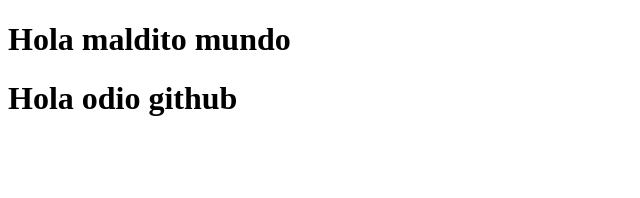
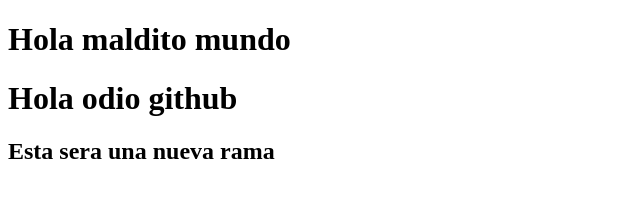
Before and after one commit to alexcortezconde/cuarto-repo, a plain HTML site: page index.html in a window 1280 px wide. Shown: the whole page, without its empty margins (0-640 px from the left). Drawn offline with Linux system fonts and the light colour scheme.

Commit message:
nueva rama en dev

```diff
--- a/index.html
+++ b/index.html
@@ -9,5 +9,6 @@
 <body>
     <h1>Hola maldito mundo</h1>
     <h1>Hola odio github</h1>
+    <h2>Esta sera una nueva rama</h2>
 </body>
 </html>
```
